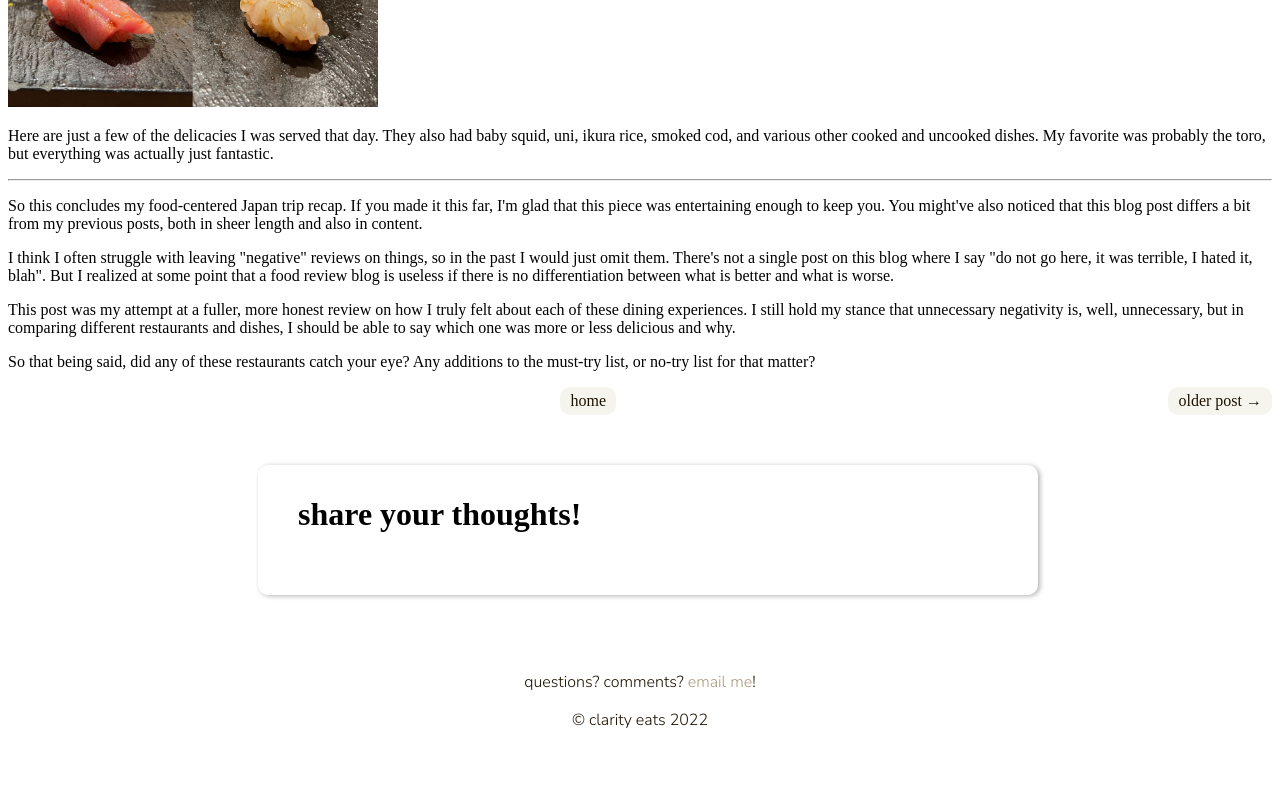
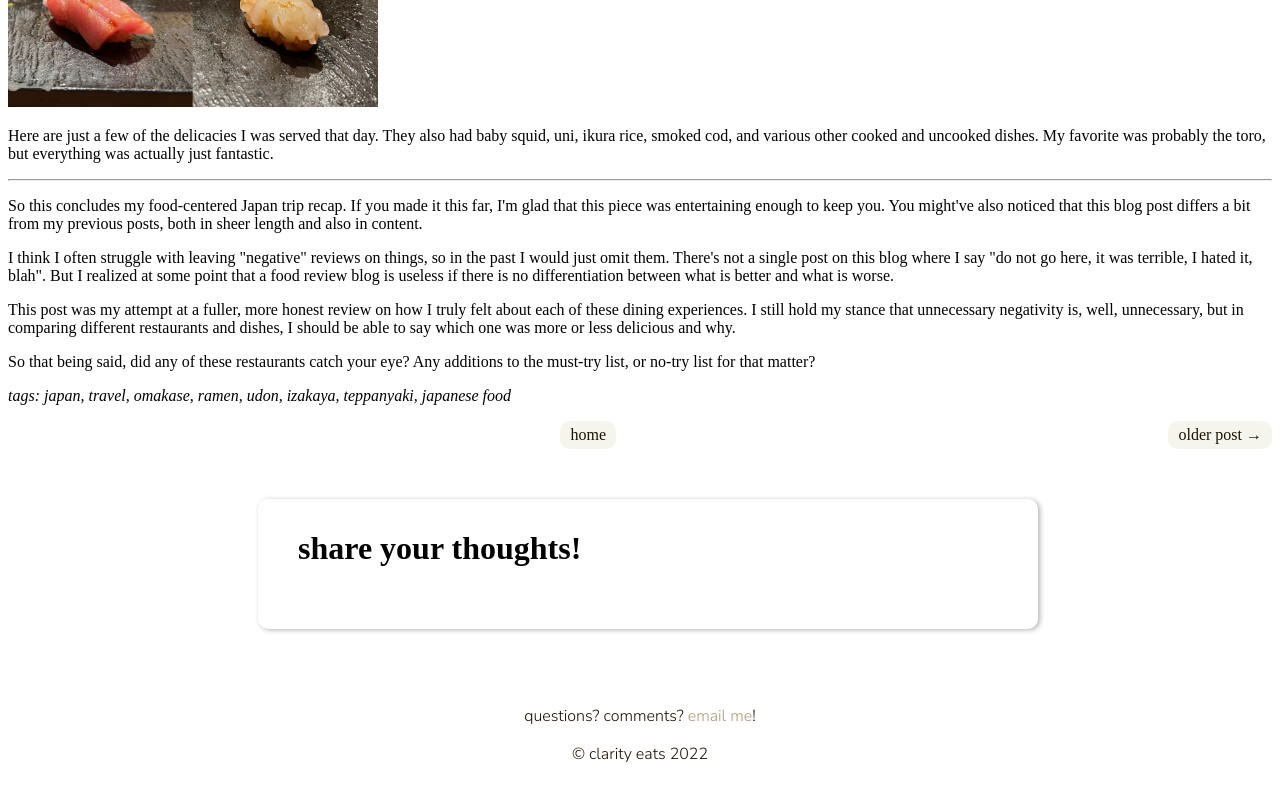
Before and after one commit to clairefuzzyelephant/clarity-eats, a Gatsby site: page /a-week-in-japan/ in a window 1280 px wide. Shown: the part 9070-9870 px from the top of the page. Built offline with nearby package versions, Linux system fonts and the light colour scheme; Gatsby itself is replaced by a stand-in of ours.

Commit message:
add tags

```diff
--- a/src/blog/a-week-in-japan.md
+++ b/src/blog/a-week-in-japan.md
@@ -215,3 +215,5 @@ I think I often struggle with leaving "negative" reviews on things, so in the pa
 This post was my attempt at a fuller, more honest review on how I truly felt about each of these dining experiences. I still hold my stance that unnecessary negativity is, well, unnecessary, but in comparing different restaurants and dishes, I should be able to say which one was more or less delicious and why.
 
 So that being said, did any of these restaurants catch your eye? Any additions to the must-try list, or no-try list for that matter?
+
+_tags: japan, travel, omakase, ramen, udon, izakaya, teppanyaki, japanese food_
```
